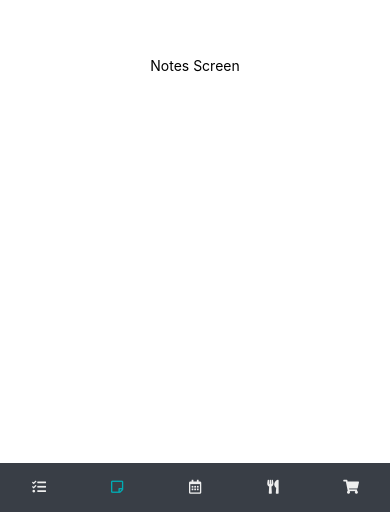
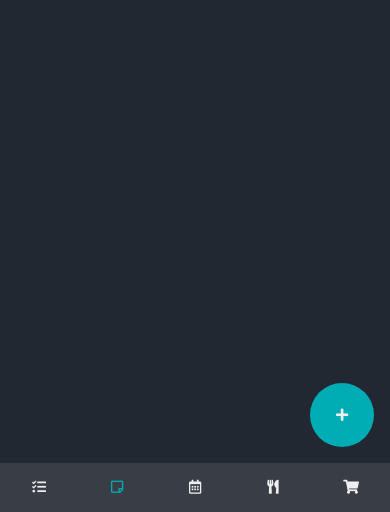
Before and after one commit to pablomartinezceldran/EASY, a React Native app: screen /Notes in a window 390 px wide. Shown: the part 332-844 px from the top of the page. Built offline with nearby package versions, Linux system fonts and the light colour scheme.

Commit message:
notes v1.0

```diff
--- /dev/null
+++ b/components/notesComponents/NewNoteButton.tsx
@@ -0,0 +1,50 @@
+import { TouchableOpacity, StyleSheet } from "react-native";
+import Icon from "@expo/vector-icons/FontAwesome5";
+import AsyncStorage from "@react-native-async-storage/async-storage";
+
+import { createNewNote } from "../../scripts/notes";
+
+import { colors } from "../../constants/colors";
+
+export default function NewNoteButton({ updateNotes }: { updateNotes: Function }) {
+  function newNote() {
+    const newNote = createNewNote("", "", randomColor());
+    AsyncStorage.getItem("notes").then((notes) => {
+      if (!notes) {
+        console.log("no hay notas");
+        AsyncStorage.setItem("notes", JSON.stringify([newNote]));
+        updateNotes();
+      } else {
+        const notesArray = JSON.parse(notes);
+        notesArray.push(newNote);
+        AsyncStorage.setItem("notes", JSON.stringify(notesArray));
+        updateNotes();
+      }
+    });
+  }
+
+  function randomColor() {
+    return "#" + Math.floor(Math.random() * 16777215).toString(16);
+  }
+
+  return (
+    <TouchableOpacity style={styles.newNoteButton} onPress={() => newNote()}>
+      <Icon name='plus' size='32' color={colors.white} />
+    </TouchableOpacity>
+  );
+}
+
+const styles = StyleSheet.create({
+  newNoteButton: {
+    position: "absolute",
+    bottom: 16,
+    right: 16,
+    width: 64,
+    height: 64,
+    borderRadius: 32,
+    backgroundColor: colors.main,
+    alignItems: "center",
+    justifyContent: "center",
+    elevation: 8,
+  },
+});
--- /dev/null
+++ b/components/notesComponents/NoteCard.tsx
@@ -0,0 +1,155 @@
+import { useState } from "react";
+import { StyleSheet, Alert, TextInput, TouchableOpacity, View } from "react-native";
+import AsyncStorage from "@react-native-async-storage/async-storage";
+
+import { Note } from "../../scripts/notes";
+import Icon from "@expo/vector-icons/FontAwesome5";
+import { colors } from "../../constants/colors";
+
+export default function NoteCard({
+  note,
+  deleteNote,
+  updateNotes,
+}: {
+  note: Note;
+  deleteNote: (id: string | undefined) => void;
+  updateNotes: () => void;
+}) {
+  const [title, setTitle] = useState(note.title);
+  const [body, setBody] = useState(note.body);
+  const [color, setColor] = useState(note.color);
+
+  function updateNote() {
+    AsyncStorage.getItem("notes").then((notes) => {
+      if (notes) {
+        const notesArray = JSON.parse(notes);
+        const newNotesArray = notesArray.map((note: any) => {
+          if (note.id == note.id) {
+            return {
+              ...note,
+              title,
+              body,
+            };
+          }
+          return note;
+        });
+        AsyncStorage.setItem("notes", JSON.stringify(newNotesArray));
+        updateNotes();
+      }
+    });
+  }
+
+  function deleteNoteAlert() {
+    Alert.alert("Delete Note", "Are you sure you want to delete this note?", [
+      {
+        text: "Cancel",
+        style: "cancel",
+      },
+      {
+        text: "Delete",
+        style: "destructive",
+        onPress: () => {
+          deleteNote(note.id);
+        },
+      },
+    ]);
+  }
+
+  function randomColor() {
+    return "#" + Math.floor(Math.random() * 16777215).toString(16);
+  }
+
+  return (
+    <View style={[styles.container, { backgroundColor: color }]}>
+      <View style={styles.header}>
+        <View style={styles.title}>
+          <TextInput
+            style={styles.titleText}
+            value={title}
+            onChangeText={(text) => {
+              setTitle(text);
+            }}
+            onEndEditing={() => {
+              updateNote();
+            }}
+            placeholder='Title'
+          />
+        </View>
+        <View style={styles.buttons}>
+          <TouchableOpacity
+            onPress={() => {
+              setColor(randomColor());
+              updateNote();
+            }}
+            style={styles.button}
+          >
+            <Icon name='undo-alt' size={24} color={colors.gray} />
+          </TouchableOpacity>
+          <TouchableOpacity
+            onPress={() => {
+              deleteNoteAlert();
+            }}
+            style={styles.button}
+          >
+            <Icon name='trash' size={24} color={colors.red} />
+          </TouchableOpacity>
+        </View>
+      </View>
+      <View style={styles.body}>
+        <TextInput
+          style={styles.bodyText}
+          value={body}
+          multiline
+          onChangeText={(text) => {
+            setBody(text);
+          }}
+          onEndEditing={() => {
+            updateNote();
+          }}
+          placeholder='Body'
+        />
+      </View>
+    </View>
+  );
+}
+
+const styles = StyleSheet.create({
+  container: {
+    width: "100%",
+    minHeight: 128,
+    borderRadius: 8,
+    padding: 8,
+    marginBottom: 8,
+  },
+  header: {
+    width: "100%",
+    alignItems: "center",
+    justifyContent: "space-between",
+    flexDirection: "row",
+  },
+  title: {
+    width: "100%",
+    flex: 1,
+  },
+  titleText: {
+    fontSize: 32,
+    fontWeight: "bold",
+  },
+  buttons: {
+    flexDirection: "row",
+    alignItems: "center",
+  },
+  button: {
+    marginLeft: 8,
+  },
+  body: {
+    width: "100%",
+    flex: 1,
+    alignItems: "center",
+  },
+  bodyText: {
+    width: "100%",
+    height: "100%",
+    fontSize: 16,
+  },
+});
--- a/components/tasksComponents/NewTaskFormModal.tsx
+++ b/components/tasksComponents/NewTaskFormModal.tsx
@@ -50,7 +50,11 @@ export default function NewTaskFormModal({
         relevance
       );
       AsyncStorage.getItem("tasks").then((tasks) => {
-        if (tasks) {
+        if (!tasks) {
+          AsyncStorage.setItem("tasks", JSON.stringify([newTask]));
+          updateTasks();
+          closeModal(false);
+        } else {
           const tasksArray = JSON.parse(tasks);
           tasksArray.push(newTask);
           AsyncStorage.setItem("tasks", JSON.stringify(tasksArray));
--- a/components/tasksComponents/TaskCard.tsx
+++ b/components/tasksComponents/TaskCard.tsx
@@ -48,7 +48,7 @@ export default function TaskCard({
       onPress={() => showTaskDetails(task)}
       onLongPress={() => showDeleteOption()}
     >
-      <View style={styles.header} onResponderMove={() => console.log("algo")}>
+      <View style={styles.header}>
         <Text style={styles.title}>{task.title}</Text>
         <View
           style={[
--- a/screens/NotesScreen.tsx
+++ b/screens/NotesScreen.tsx
@@ -1,11 +1,61 @@
+import { useState, useEffect, useCallback } from "react";
 import { StatusBar } from "expo-status-bar";
-import { StyleSheet, Text, View } from "react-native";
+import { FlatList, StyleSheet, View, RefreshControl } from "react-native";
+import AsyncStorage from "@react-native-async-storage/async-storage";
+
+import { colors } from "../constants/colors";
+
+import NoteCard from "../components/notesComponents/NoteCard";
+
+import { Note } from "../scripts/notes";
+import NewNoteButton from "../components/notesComponents/NewNoteButton";
 
 export default function NotesScreen() {
+  const [notes, setNotes] = useState<Note[]>([]);
+  const [refreshing, setRefreshing] = useState(false);
+
+  const onRefresh = useCallback(() => {
+    setRefreshing(true);
+    loadNotes();
+    setRefreshing(false);
+  }, []);
+
+  function loadNotes() {
+    AsyncStorage.getItem("notes").then((notes) => {
+      if (notes) {
+        setNotes(JSON.parse(notes));
+      }
+    });
+  }
+
+  function deleteNote(id: string | undefined) {
+    AsyncStorage.getItem("notes").then((notes) => {
+      if (notes) {
+        const notesArray = JSON.parse(notes);
+        const newNotesArray = notesArray.filter((note: any) => note.id != id);
+        AsyncStorage.setItem("notes", JSON.stringify(newNotesArray));
+        loadNotes();
+      }
+    });
+  }
+
+  useEffect(() => {
+    loadNotes();
+  }, []);
+
   return (
     <View style={styles.container}>
-      <Text>Notes Screen</Text>
       <StatusBar style='auto' />
+      <FlatList
+        data={notes}
+        refreshControl={<RefreshControl refreshing={refreshing} onRefresh={onRefresh} />}
+        renderItem={({ item }) => (
+          <NoteCard note={item} deleteNote={deleteNote} updateNotes={loadNotes} />
+        )}
+        keyExtractor={(item) => item.id}
+        style={styles.list}
+      />
+      <NewNoteButton updateNotes={loadNotes} />
     </View>
   );
 }
@@ -13,8 +63,11 @@ export default function NotesScreen() {
 const styles = StyleSheet.create({
   container: {
     flex: 1,
-    backgroundColor: "#fff",
+    backgroundColor: colors.black,
     alignItems: "center",
-    justifyContent: "center",
+  },
+  list: {
+    width: "100%",
+    padding: 8,
   },
 });
--- /dev/null
+++ b/scripts/notes.ts
@@ -0,0 +1,37 @@
+export type Note = {
+  id: string;
+  title: string;
+  body: string;
+  color: string;
+};
+
+export function createNewNote(newTitle: string, newBody: string, newColor: string) {
+  const newNote: Note = {
+    id: createNoteId(),
+    title: newTitle,
+    body: newBody,
+    color: newColor,
+  };
+  return newNote;
+}
+
+export function createNoteId(): string {
+  const date = new Date();
+  const month = date.getMonth() + 1;
+  return (
+    "note-" +
+    date.getDate() +
+    "-" +
+    month +
+    "-" +
+    date.getFullYear() +
+    "-" +
+    date.getHours() +
+    "-" +
+    date.getMinutes() +
+    "-" +
+    date.getSeconds() +
+    "-" +
+    date.getMilliseconds()
+  );
+}
```
